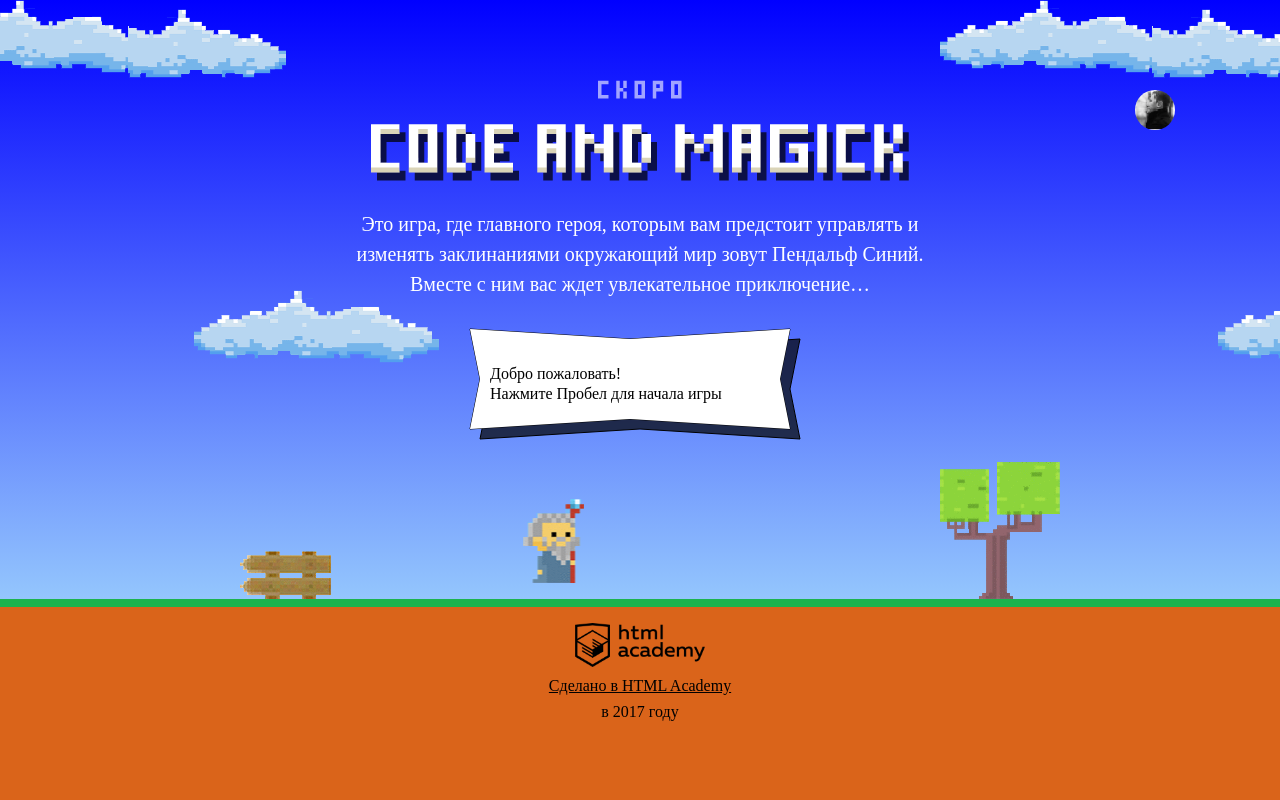
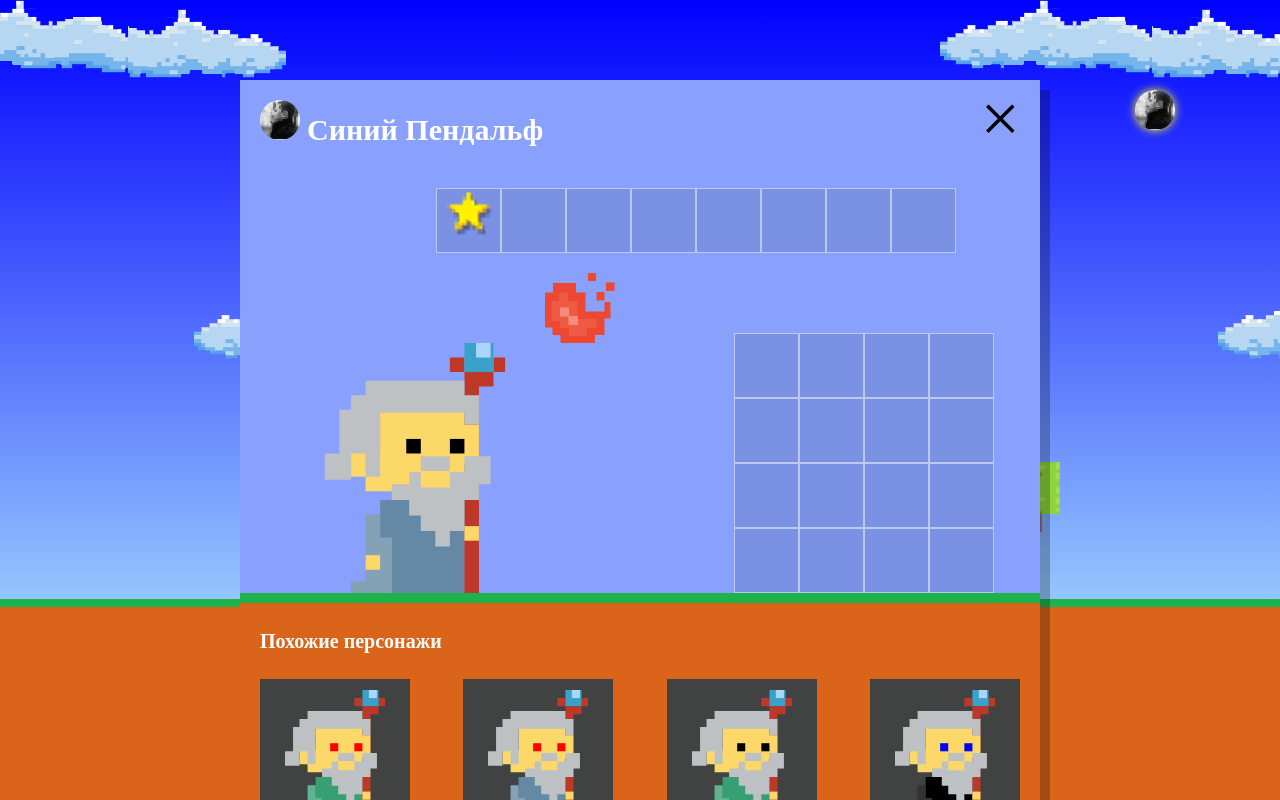
Before and after one commit to TimurSivakov/871733-code-and-magick-18, a website: page index.html in a window 1280 px wide. Both pictures are taken after a click on the picture 1155 px from the left and 110 px from the top of the page. Shown: the top 800 px of the page. Drawn offline with Linux system fonts and the light colour scheme; a web font is replaced by a local one.

Commit message:
Скопировал файлы из предыдущего курса

```diff
--- a/index.html
+++ b/index.html
@@ -63,7 +63,7 @@
   <div class="demo"></div>
 
   <div class="setup-open">
-    <img src="./img/user-1.jpg" class="setup-open-icon">
+    <img src="./img/user-1.jpg" class="setup-open-icon" tabindex="0">
   </div>
 </header>
 
@@ -71,7 +71,8 @@
   <form class="setup-wizard-form"
         method="post"
         enctype="multipart/form-data"
-        autocomplete="off">
+        autocomplete="off"
+        action="https://js.dump.academy/code-and-magick">
 
     <div class="setup-title">
       <div class="setup-user">
@@ -81,12 +82,12 @@
         </div>
         <label>
           <input type="text" name="username"
-                 maxlength="25" required
+                 minlength="2" maxlength="25" required
                  class="setup-user-name" value="Синий Пендальф"/>
         </label>
       </div>
 
-      <span class="setup-close">&times;</span>
+      <span class="setup-close" tabindex="0">&times;</span>
     </div>
 
 
@@ -180,8 +181,57 @@
     <p class="setup-similar-label">Петр Петров</p>
   </div>
 </template>
+<script>
+  var fireballSize = 22;
 
+  /**
+   * Функция вычисляет скорость шара.
+   * @param {boolean} left направление ветра
+   * @return {number} скорость
+   */
+
+  var getFireballSpeed = function(left) {
+    if (left) {
+      return 5;
+    } else {
+      return 2;
+    }
+  };
+  var wizardSpeed = 3;
+  var wizardWidth = 70;
+
+  /**
+   * Функция вычисляет высоту мага
+   * @param {number} 1.337 коефф для определения ширины
+   * @param {number} wizardWidth ширина мага
+   * @return {number} высота мага
+   */
+  var getWizardHeight = function() {
+    return 1.337 * wizardWidth;
+  };
+
+  /**
+   * Функция вычисляет расположение мага по горизонтали
+   * @param {number} width
+   * @return {number} расположение мага
+   */
+  var getWizardX = function(width) {
+    return width * 1 / 2;
+  };
+
+  /**
+   * Функция вычисляет расположение мага по вертикали
+   * @param {number} height
+   * @return {number} расположение мага
+   */
+
+  var getWizardY = function(height) {
+    return height * 1 / 3;
+  };
+</script>
+<script src="js/stat.js"></script>
 <script src="js/game.js"></script>
+<script src="js/setup.js"></script>
 
 </body>
 </html>
--- /dev/null
+++ b/js/setup.js
@@ -0,0 +1,171 @@
+'use strict';
+
+var similarListElement = document.querySelector('.setup-similar-list');
+var similarWizardTemplate = document.querySelector('#similar-wizard-template').content.querySelector('.setup-similar-item');
+var setup = document.querySelector('.setup');
+var setupOpen = document.querySelector('.setup-open');
+var setupClose = setup.querySelector('.setup-close');
+var setupUserName = setup.querySelector('.setup-user-name');
+var setupPlayer = setup.querySelector('.setup-player');
+var setupWizardCoat = setupPlayer.querySelector('.wizard-coat');
+var wizardCoatInput = setupPlayer.querySelector('input[name="coat-color"]');
+var setupWizardEyes = setupPlayer.querySelector('.wizard-eyes');
+var wizardEyesInput = setupPlayer.querySelector('input[name="eyes-color"]');
+var setupFireball = setupPlayer.querySelector('.setup-fireball-wrap');
+var fireballInput = setupFireball.querySelector('input');
+var FIRST_NAMES = ['Иван', 'Хуан Себастьян', 'Мария', 'Кристоф', 'Виктор', 'Юлия', 'Люпита', 'Вашингтон'];
+var LAST_NAMES = ['да Марья', 'Верон', 'Мирабелла', 'Вальц', 'Онопко', 'Топольницкая', 'Нионго', 'Ирвинг'];
+var WIZARDS_COLORS = ['rgb(101, 137, 164)', 'rgb(241, 43, 107)', 'rgb(146, 100, 161)', 'rgb(56, 159, 117)', 'rgb(215, 210, 55)', 'rgb(0, 0, 0)'];
+var FIREBALL_COLORS = ['#ee4830', '#30a8ee', '#5ce6c0', '#e848d5', '#e6e848'];
+var EYES_COLORS = ['black', 'red', 'blue', 'yellow', 'green'];
+var WIZARDS_ARRAY_LENGTH = 4;
+var SETUP_SIMILAR = '.setup-similar';
+var ESC_KEYCODE = 27;
+var ENTER_KEYCODE = 13;
+
+/**
+ * Функция удаляет у элемента класс .hidden
+ * @param {string} className
+ * @return {void} возвращает элемент без класса .hidden
+ */
+var setupFunction = function (className) {
+  return document.querySelector(className).classList.remove('hidden');
+};
+
+/**
+ * Функция возвращает рандомный элемент из массива характеристик волшебника
+ * @param {*[]} parameters
+ * @return {string} возвращает элемент массива
+ */
+var getRandomArrayElement = function (parameters) {
+  return parameters[Math.floor(Math.random() * parameters.length)];
+};
+
+/**
+ * @typedef {{
+ *   coatColor: string,
+ *   eyesColor: string,
+ *   name: string
+ * }} Wizard
+ */
+
+/**
+ * Функция создает массив волшебников, сгенерированных случайным образом
+ * @param {string[]} firstNames массив имен волшебника
+ * @param {string[]} lastNames массив фамилий волшебника
+ * @param {string[]} coatColors массив цветов плаща волшебника
+ * @param {string[]} eyesColors массив цветов глаз волшебника
+ * @return {Wizard[]} массив из волшебников.
+ */
+var generateWizardsArray = function (firstNames, lastNames, coatColors, eyesColors) {
+  var wizards = [];
+  for (var i = 0; i < WIZARDS_ARRAY_LENGTH; i++) {
+    var wizard = {
+      name: getRandomArrayElement(firstNames) + ' ' + getRandomArrayElement(lastNames),
+      coatColor: getRandomArrayElement(coatColors),
+      eyesColor: getRandomArrayElement(eyesColors)
+    };
+    wizards.push(wizard);
+  }
+  return wizards;
+};
+
+/**
+ * Создает новый узел с дополнительными атрибутами
+ * @param {Wizard} wizard
+ * @return {Node}
+ */
+var renderWizard = function (wizard) {
+  var wizardElement = similarWizardTemplate.cloneNode(true);
+  wizardElement.querySelector('.setup-similar-label').textContent = wizard.name;
+  wizardElement.querySelector('.wizard-coat').style.fill = wizard.coatColor;
+  wizardElement.querySelector('.wizard-eyes').style.fill = wizard.eyesColor;
+
+  return wizardElement;
+};
+
+/**
+ * Функция закрывает popup по нажатию на кнопку Esc
+ * @param {{}} evt
+ */
+var onPopupEscPress = function (evt) {
+  if (evt.keyCode === ESC_KEYCODE) {
+    closePopup();
+  }
+};
+
+/**
+ * Функция открывает popup
+ */
+var openPopup = function () {
+  setup.classList.remove('hidden');
+  document.addEventListener('keydown', onPopupEscPress);
+};
+
+/**
+ * Функция закрывает popup
+ */
+var closePopup = function () {
+  setup.classList.add('hidden');
+  document.removeEventListener('keydown', onPopupEscPress);
+};
+/**
+ * Функция меняет цвет у выбранного параметра волшебника в окне настроек персонажа
+ * @param {HTMLElement|Element} wizardItem Элемент, у которого будет меняться цвет
+ * @param {string[]} color массив цветов
+ * @param {HTMLElement|Element} input скрытое поле ввода
+ * @param {string} inputProperty свойство, через которое меняется цвет
+ */
+var changeSetupWizardsColor = function (wizardItem, color, input, inputProperty) {
+  var wizardItemColor = getRandomArrayElement(color);
+  wizardItem['style'][inputProperty] = wizardItemColor;
+  input.value = wizardItemColor;
+};
+
+setupUserName.addEventListener('focus', function () {
+  document.removeEventListener('keydown', onPopupEscPress);
+});
+
+setupUserName.addEventListener('blur', function () {
+  document.addEventListener('keydown', onPopupEscPress);
+});
+
+setupOpen.addEventListener('click', function () {
+  openPopup();
+});
+
+setupOpen.addEventListener('keydown', function (evt) {
+  if (evt.keyCode === ENTER_KEYCODE) {
+    openPopup();
+  }
+});
+
+setupClose.addEventListener('click', function () {
+  closePopup();
+});
+
+setupClose.addEventListener('keydown', function (evt) {
+  if (evt.keyCode === ENTER_KEYCODE) {
+    closePopup();
+  }
+});
+
+setupWizardCoat.addEventListener('click', function () {
+  changeSetupWizardsColor(setupWizardCoat, WIZARDS_COLORS, wizardCoatInput, 'fill');
+});
+
+setupWizardEyes.addEventListener('click', function () {
+  changeSetupWizardsColor(setupWizardEyes, EYES_COLORS, wizardEyesInput, 'fill');
+});
+
+setupFireball.addEventListener('click', function () {
+  changeSetupWizardsColor(setupFireball, FIREBALL_COLORS, fireballInput, 'backgroundColor');
+});
+
+var fragment = document.createDocumentFragment();
+var wizards = generateWizardsArray(FIRST_NAMES, LAST_NAMES, WIZARDS_COLORS, EYES_COLORS);
+for (var i = 0; i < wizards.length; i++) {
+  fragment.appendChild(renderWizard(wizards[i]));
+}
+similarListElement.appendChild(fragment);
+setupFunction(SETUP_SIMILAR);
--- /dev/null
+++ b/js/stat.js
@@ -0,0 +1,109 @@
+'use strict';
+
+var CLOUD_WIDTH = 420;
+var CLOUD_HEIGHT = 270;
+var CLOUD_X = 100;
+var CLOUD_Y = 10;
+var GAP = 10;
+var BAR_X = 140;
+var BAR_Y = 85;
+var BAR_HEIGHT = 150;
+var BAR_WIDTH = 40;
+var BAR_GAP = 50;
+var TOTAL_BAR_WIDTH = BAR_WIDTH + BAR_GAP;
+var RED = 'rgba(255, 0, 0, 1)';
+var WHITE = '#fff';
+var BLACK = '#000';
+var BLACK_70 = 'rgba(0, 0, 0, 0.7)';
+var TEXT_AXIS_X = 130;
+var TEXT_AXIS_Y = 40;
+var TEXT_Y_GAP = 20;
+
+/**
+ * Функция выводит на экран облако
+ * @param {object} ctx
+ * @param {number} x
+ * @param {number} y
+ * @param {string}  color
+ */
+var renderCloud = function (ctx, x, y, color) {
+  ctx.fillStyle = color;
+  ctx.fillRect(x, y, CLOUD_WIDTH, CLOUD_HEIGHT);
+};
+/**
+ * Функция выводит на экран текст поздравления
+ * @param {object} ctx
+ * @param {string} text
+ * @param {number} x
+ * @param {number} y
+ * @param {string} font
+ * @param {string} color
+ */
+var renderText = function (ctx, text, x, y, font, color) {
+  ctx.fillStyle = color;
+  ctx.font = font;
+  ctx.fillText(text, x, y);
+};
+
+/**
+ *Функция определяет максимальный элемент в массиве
+ * @param {array} arr
+ * @return {number} максимальный элемент
+ */
+
+var getMaxElement = function (arr) {
+  var maxElement = arr[0];
+  for (var i = 1; i < arr.length; i++) {
+    if (arr[i] > maxElement) {
+      maxElement = arr[i];
+    }
+  }
+  return maxElement;
+};
+
+/**
+ * Функция выводит произвольное значение насыщенности
+ * @param {number} max
+ * @param {number} min
+ * @return {number} saturation
+ */
+
+var getRandomSaturation = function (min, max) {
+  return Math.floor(Math.random() * (max - min)) + min;
+};
+
+/**
+ * Функция выводит статистику на экран при победе
+ * @param {object} ctx
+ * @param {array} names
+ * @param {array} times
+ */
+
+window.renderStatistics = function (ctx, names, times) {
+  renderCloud(ctx, CLOUD_X + GAP, CLOUD_Y + GAP, BLACK_70);
+  renderCloud(ctx, CLOUD_X, CLOUD_Y, WHITE);
+
+  renderText(ctx, 'Ура, вы победили!', TEXT_AXIS_X, TEXT_AXIS_Y, '16px PT Mono', BLACK);
+  renderText(ctx, 'Список результатов:', TEXT_AXIS_X, TEXT_AXIS_Y + TEXT_Y_GAP, '16px PT Mono', BLACK);
+
+
+  var maxTime = getMaxElement(times);
+
+  for (var i = 0; i < names.length; i++) {
+    ctx.fillStyle = BLACK;
+    ctx.fillText(names[i], CLOUD_X + (GAP * 4) + TOTAL_BAR_WIDTH * i, BAR_Y + BAR_HEIGHT + GAP * 3);
+    ctx.fillText(Math.round(times[i]), CLOUD_X + (GAP * 4) + TOTAL_BAR_WIDTH * i, BAR_Y);
+
+
+    if (names[i] === 'Вы') {
+      var barColor = RED;
+    } else {
+      barColor = 'hsl(' + 240 + ',' + getRandomSaturation(0, 101) + '%,' + 50 + '%)';
+    }
+    ctx.fillStyle = barColor;
+    var barHeightProportion = BAR_HEIGHT * times[i] / maxTime;
+    var barAxisX = BAR_X + TOTAL_BAR_WIDTH * i;
+    var barAxisY = BAR_Y + GAP + BAR_HEIGHT - barHeightProportion;
+    ctx.fillRect(barAxisX, barAxisY, BAR_WIDTH, barHeightProportion);
+  }
+};
```
